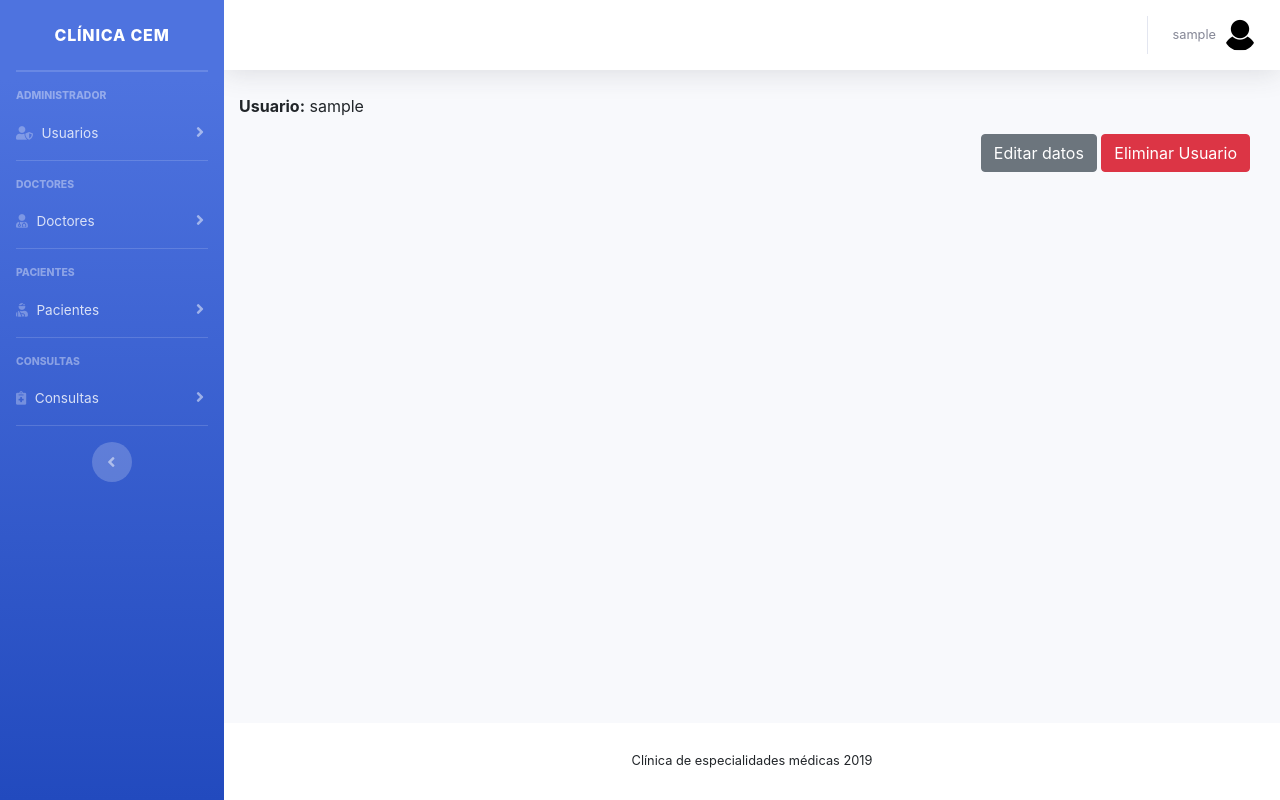
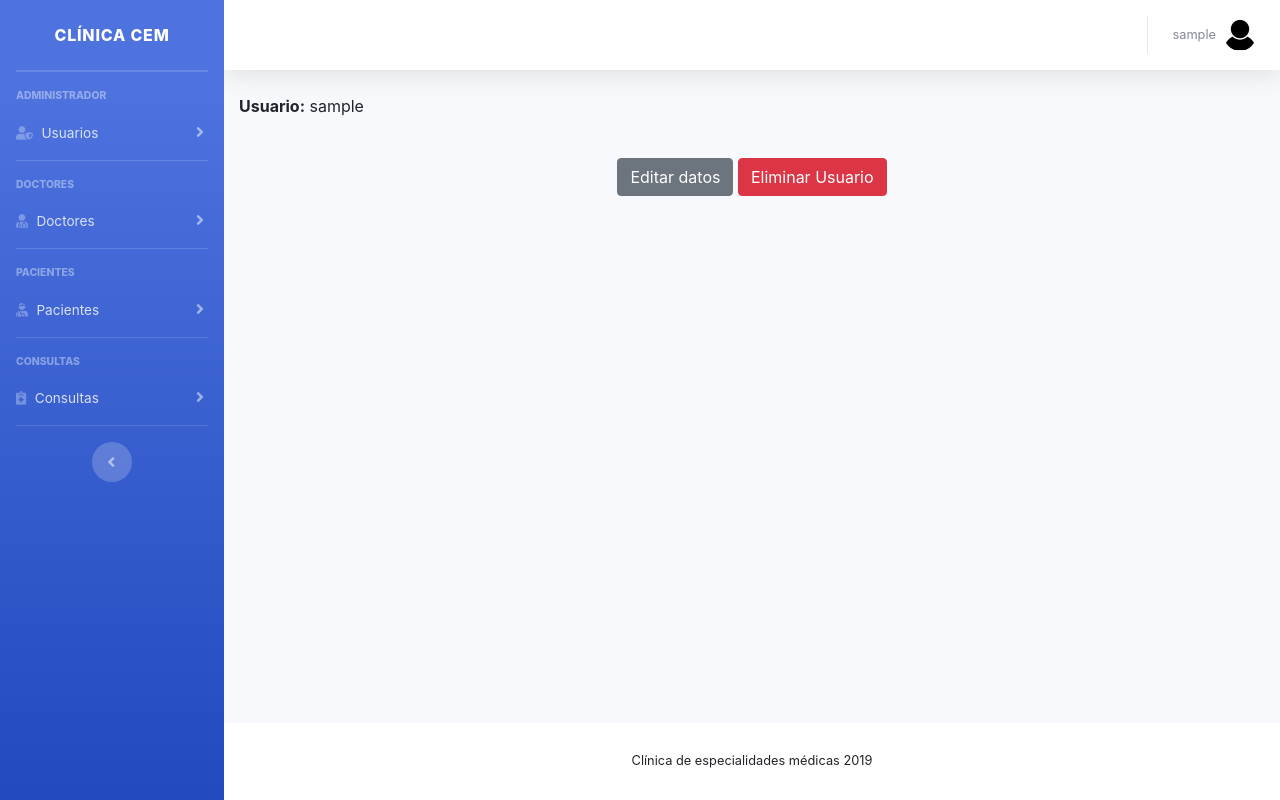
Before and after one commit to lfelipeserrano/SistemaEspecialidadesMedicas, a Django app: page /usuario/1/ in a window 1280 px wide. Run offline with Django 3.2, Linux system fonts and the light colour scheme; the visitor is signed in with stand-in values (Sample User, id 1); data comes from the database, SQL or seed files in the repository; some libraries are stand-ins or nearby versions.

Commit message:
Botones centrados en todos los formularios

```diff
--- a/templates/consultaDato.html
+++ b/templates/consultaDato.html
@@ -70,8 +70,8 @@
             {{ consulta.reporteExamenes }}
         </div>
     </div>
-    <div class="col-md-12">
-        <div class="float-right">
+    <div class="row justify-content-center mt-4">
+        <div class="col text-center">
             <a href="{% url 'consulta_editar' consulta.pk %}" class="btn btn-secondary">Editar datos</a>
             <button data-toggle="modal"  data-target="#confirmacionEliminarConsulta" class="btn btn-danger">Eliminar Consulta</button>
         </div>
--- a/templates/consultaEditar.html
+++ b/templates/consultaEditar.html
@@ -83,8 +83,8 @@
             {{ form.reporteExamenes }}
         </div>
     </div>
-    <div class="col-md-12">
-        <div class="float-right">
+    <div class="row justify-content-center mt-4">
+        <div class="col text-center">
             <a href="{% url 'consultas' %}" class="btn btn-secondary">Cancelar</a>
             <input type="submit" value="Guardar" class="btn btn-primary">
         </div>
--- a/templates/consultaNuevo.html
+++ b/templates/consultaNuevo.html
@@ -83,8 +83,8 @@
                 {{ form.reporteExamenes }}
             </div>
         </div>
-        <div class="col-md-12">
-            <div class="float-right">
+        <div class="row justify-content-center mt-4">
+            <div class="col text-center">
                 <a href="{% url 'consultas' %}" class="btn btn-secondary">Cancelar</a>
                 <input type="submit" value="Guardar" class="btn btn-primary">
             </div>
--- a/templates/doctorDatos.html
+++ b/templates/doctorDatos.html
@@ -81,8 +81,8 @@
             <p><b>NRC:</b> {{ doctor.ncfDoctor }}</p>
         </div>
     </div>
-    <div class="col-md-12">
-        <div class="float-right">
+    <div class="row justify-content-center mt-4">
+        <div class="col text-center">
             <a href="{% url 'doctor_editar' doctor.pk %}" class="btn btn-secondary">Editar datos</a>
             <button data-toggle="modal"  data-target="#confirmacionEliminarDoctor" class="btn btn-danger">Eliminar Doctor</button>
         </div>
--- a/templates/doctorEditar.html
+++ b/templates/doctorEditar.html
@@ -83,8 +83,8 @@
         <br>
         {{ form.fotografiaDoctor }}
     </div>
-    <div class="col-md-12">
-        <div class="float-right">
+    <div class="row justify-content-center mt-4">
+        <div class="col text-center">
             <a href="{% url 'doctores' %}" class="btn btn-secondary mr-2">Cancelar</a>
             <input type="submit" value="Guardar" class="btn btn-primary mr-2">
         </div>
--- a/templates/doctorNuevo.html
+++ b/templates/doctorNuevo.html
@@ -86,8 +86,8 @@
             <br>
             {{ form.fotografiaDoctor }}
         </div>
-        <div class="col-md-12">
-            <div class="float-right">
+        <div class="row justify-content-center mt-4">
+                <div class="col text-center">
                 <a href="{% url 'doctores' %}" class="btn btn-secondary mr-2">Cancelar</a>
                 <input type="submit" value="Guardar" class="btn btn-primary mr-2">
             </div>
--- a/templates/pacienteDato.html
+++ b/templates/pacienteDato.html
@@ -134,8 +134,8 @@
             {% endif %}
         </div>
     </div>
-    <div class="col-md-12">
-        <div class="float-right">
+    <div class="row justify-content-center mt-4">
+        <div class="col text-center">
             <a href="{% url 'paciente_editar' paciente.pk %}" class="btn btn-secondary">Editar datos</a>
             <button data-toggle="modal"  data-target="#confirmacionEliminarPaciente" class="btn btn-danger">Eliminar Paciente</button>
         </div>
--- a/templates/pacienteEditar.html
+++ b/templates/pacienteEditar.html
@@ -182,12 +182,10 @@
 
 
     <div class="row justify-content-center mt-4 ">
-    <div class="col-md-2 ">
-        <div class="float-right">
+        <div class="col text-center">
             <a href="{% url 'pacientes' %}" class="btn btn-secondary">Cancelar</a>
             <input type="submit" value="Guardar" class="btn btn-primary">
         </div>
     </div>
-</div>
 </form>
 {% endblock content %}
--- a/templates/pacienteNuevo.html
+++ b/templates/pacienteNuevo.html
@@ -178,9 +178,9 @@
         </div>
 
         <div class="row justify-content-center mt-4">
-            <div class="col-md-2 ml-5">
-                    <a href="{% url 'pacientes' %}" class="btn btn-secondary">Cancelar</a>
-                    <input type="submit" value="Guardar" class="btn btn-primary">
+            <div class="col text-center">
+                <a href="{% url 'pacientes' %}" class="btn btn-secondary">Cancelar</a>
+                <input type="submit" value="Guardar" class="btn btn-primary">
             </div>
         </div>
     </form>
--- a/templates/usuarioDatos.html
+++ b/templates/usuarioDatos.html
@@ -9,8 +9,8 @@
             {% endfor %}
         </div>
     </div>
-    <div class="col-md-12">
-        <div class="float-right">
+    <div class="row justify-content-center mt-4">
+        <div class="col text-center">
             <a href="{% url 'usuario_editar' usuario.pk %}" class="btn btn-secondary">Editar datos</a>
             <button data-toggle="modal"  data-target="#confirmacionEliminarUsuario" class="btn btn-danger">Eliminar Usuario</button>
         </div>
```
Lines whose indentation alone changed are shown as unchanged.
